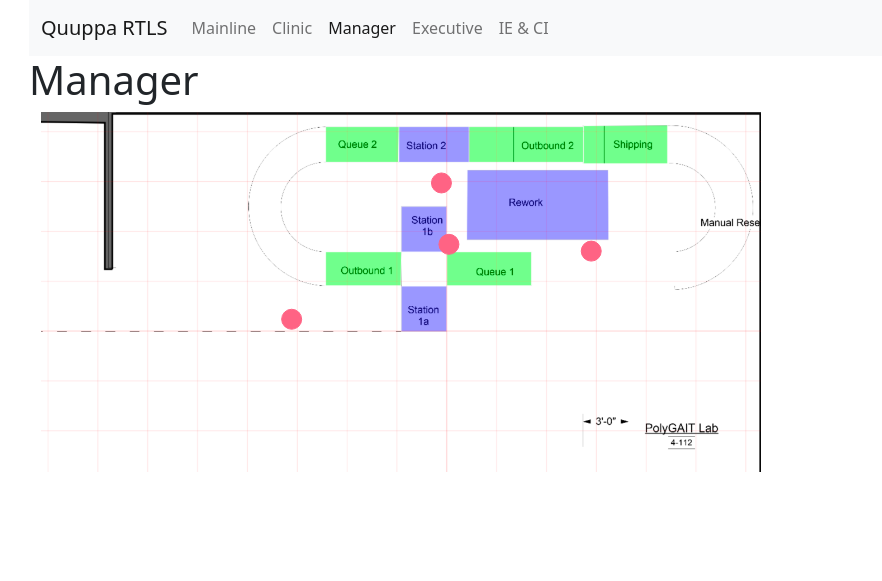
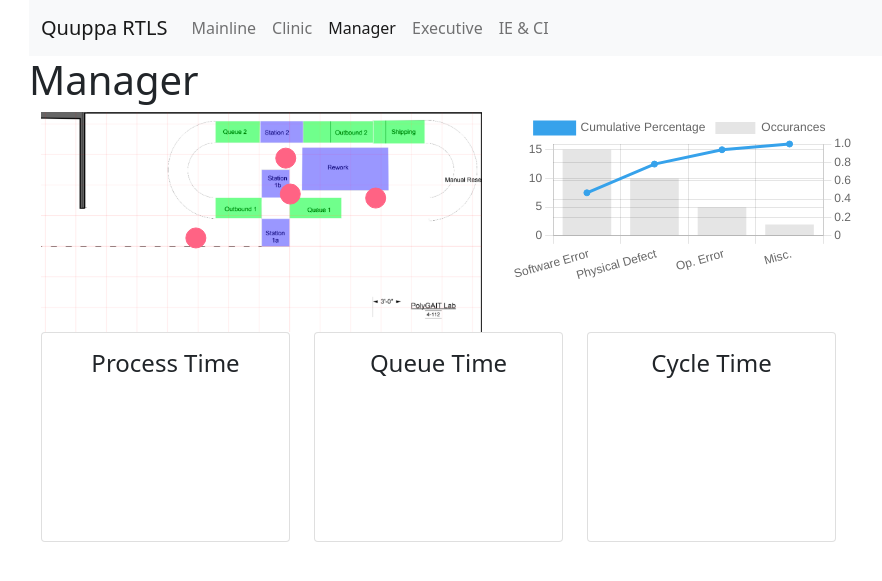
Before and after one commit to Viasat-Location-Tracking/rtls_server, a Django app: page /manager in a window 1280 px wide. Shown: the top 581 px of the page, without its empty margins (53-935 px from the left). Run offline with Django 3.2, Linux system fonts and the light colour scheme; some libraries are stand-ins or nearby versions.

Commit message:
Added gauges and pareto to manager. Also added note file for myself

```diff
--- /dev/null
+++ b/J_run_notes.txt
@@ -0,0 +1 @@
+python3 manage.py runserver
--- a/webapp/templates/webapp/manager.html
+++ b/webapp/templates/webapp/manager.html
@@ -17,12 +17,48 @@
     <h1>Manager</h1>
     <div class="container">
         <div class="row">
-            <div class = "col-8">
+            <div class = "col-5">
                 <canvas id= "myChart"></canvas>
+            </div>
+            <div class = "col-4">
+                <canvas id="barChart"></canvas>
+            </div>
+
+        <div class="row">
+            <div class="col-3">
+                <div class="card pb-3">
+                    <div class="card-body">
+                        <h4 class="card-title text-center">Process Time</h4>
+                    </div>
+                    <canvas id="process_time_canvas"></canvas>
+                </div>
+
+            </div>
+            <div class="col-3">
+                <div class="card pb-3">
+                    <div class="card-body">
+                        <h4 class="card-title text-center">Queue Time</h4>
+                    </div>
+                    <canvas id="queue_time_canvas"></canvas>
+                </div>
+            </div>
+            <div class="col-3">
+                <div class="card pb-3">
+                    <div class="card-body">
+                        <h4 class="card-title text-center">Cycle Time</h4>
+                    </div>
+                    <canvas id="cycle_time_canvas"></canvas>
+            </div>
+
         </div>
+    </div>
     </div>
 </div>
 {% endblock content %}
+
+
+
+
 {% block scripts %}
     {{ block.super }}
 
@@ -55,7 +91,7 @@
                 }],
             }]
         };
-        const config = {
+        var config = {
             type: 'scatter',
             data: data,
             options: {
@@ -92,6 +128,151 @@
             document.getElementById('myChart'),
             config
         );
+
+
+
+        //bar chart
+        var config = {
+            type: 'scatter',
+            data: data,
+            options: {
+                scales: {
+                y: {
+                    beginAtZero: true
+                }
+                }
+            }
+        };
+        var mixedChart = new Chart(
+            document.getElementById('barChart'), {
+            type: 'bar',
+            data: {
+                datasets: [{
+                    label: 'Occurances',
+                    data: [15, 10, 5, 2],
+                    // this dataset is drawn below
+                    yAxisID: 'leftAxis',
+                    order: 2
+                }, {
+                    label: 'Cumulative Percentage',
+                    data: [15/32, 25/32, 30/32, 32/32],
+                    type: 'line',
+                    borderColor: 'rgb(54, 162, 235)',
+                    backgroundColor: 'rgb(54, 162, 235)',
+                    // this dataset is drawn on top
+                    yAxisID: 'rightAxis',
+                    order: 1
+                }],
+                labels: ['Software Error', 'Physical Defect', 'Op. Error', 'Misc.']
+            },
+            options: {
+                scales: {
+                    /*
+                    y: {
+                    beginAtZero: true
+                    }
+                    */
+                    leftAxis: {
+                        id: 'A',
+                        type: 'linear',
+                        position: 'left',
+                    },
+                    rightAxis: {
+                        id: 'B',
+                        type: 'linear',
+                        position: 'right',
+                        //ticks: {
+                          //  max: 1,
+                            //min: 0
+                        //}
+                    }
+                }
+            }
+        });
+
+
     </script>
 
+<script src="https://bernii.github.io/gauge.js/dist/gauge.min.js"></script>
+<script src="https://cdn.jsdelivr.net/npm/chart.js"></script>
+
+<script type="text/javascript">
+    var opts = {
+        angle: 0, // The span of the gauge arc
+        lineWidth: 0.2, // The line thickness
+        radiusScale: 1, // Relative radius
+        pointer: {
+            length: 0.6, // // Relative to gauge radius
+            strokeWidth: 0.035, // The thickness
+            color: '#000000' // Fill color
+        },
+        limitMax: 0,     // If false, max value increases automatically if value > maxValue
+        limitMin: 100,     // If true, the min value of the gauge will be fixed
+        colorStart: '#6F6EA0',   // Colors
+        colorStop: '#C0C0DB',    // just experiment with them
+        strokeColor: '#EEEEEE',  // to see which ones work best for you
+        generateGradient: true,
+        highDpiSupport: true,     // High resolution support
+        staticZones: [
+            {strokeStyle: "#F03E3E", min: 0, max: 30}, // Red from 100 to 130
+            {strokeStyle: "#FFDD00", min: 30, max: 60}, // Yellow
+            {strokeStyle: "#198754", min: 60, max: 100}, // Green
+        ],
+        staticLabels: {
+            font: "15px sans-serif",  // Specifies font
+            labels: [0, 30, 60, 100],  // Print labels at these values
+            color: "#000000",  // Optional: Label text color
+            fractionDigits: 0  // Optional: Numerical precision. 0=round off.
+        }
+    };
+
+
+    /*
+    var gaugeLimits = {
+        maximum: 150,
+        minimum: 0,
+        redPercent: .3,
+        yellowPercent: .3
+    };
+
+    opts.limitMax = gaugeLimits.maximum;
+    opts.limitMin = gaugeLimits.minimum;
+    opts.staticZones[0].max = (gaugeLimits.maximum*gaugeLimits.redPercent);
+    opts.staticZones[1].min = (gaugeLimits.maximum*gaugeLimits.redPercent);
+    opts.staticZones[1].max = (gaugeLimits.maximum*gaugeLimits.redPercent)+(gaugeLimits.maximum*gaugeLimits.yellowPercent);
+    opts.staticZones[2].min = (gaugeLimits.maximum*gaugeLimits.redPercent)+(gaugeLimits.maximum*gaugeLimits.yellowPercent);
+    opts.staticZones[2].max = gaugeLimits.maximum;
+
+    var optsCopy =opts;
+    */
+    var target = document.getElementById("process_time_canvas");
+    var gauge = new Gauge(target).setOptions(opts);
+    gauge.setMinValue(0);
+    gauge.maxValue = 150;
+    gauge.set(120);
+
+    /* Trying some things out
+    var tempColor = opts.colorStart;
+    opts.colorStart = opts.colorStop;
+    opts.colorStop = tempColor;
+    //opts.angle = -.01;
+    */
+
+
+    var target = document.getElementById("queue_time_canvas");
+    var gauge = new Gauge(target).setOptions(opts);
+    gauge.setMinValue(0);
+    gauge.maxValue = 100;
+    gauge.set(70);
+
+
+    var target = document.getElementById("cycle_time_canvas");
+    var gauge = new Gauge(target).setOptions(opts);
+    gauge.setMinValue(0);
+    gauge.maxValue = 100;
+    gauge.set(70);
+</script>
+
+
+
 {% endblock scripts %}
```
